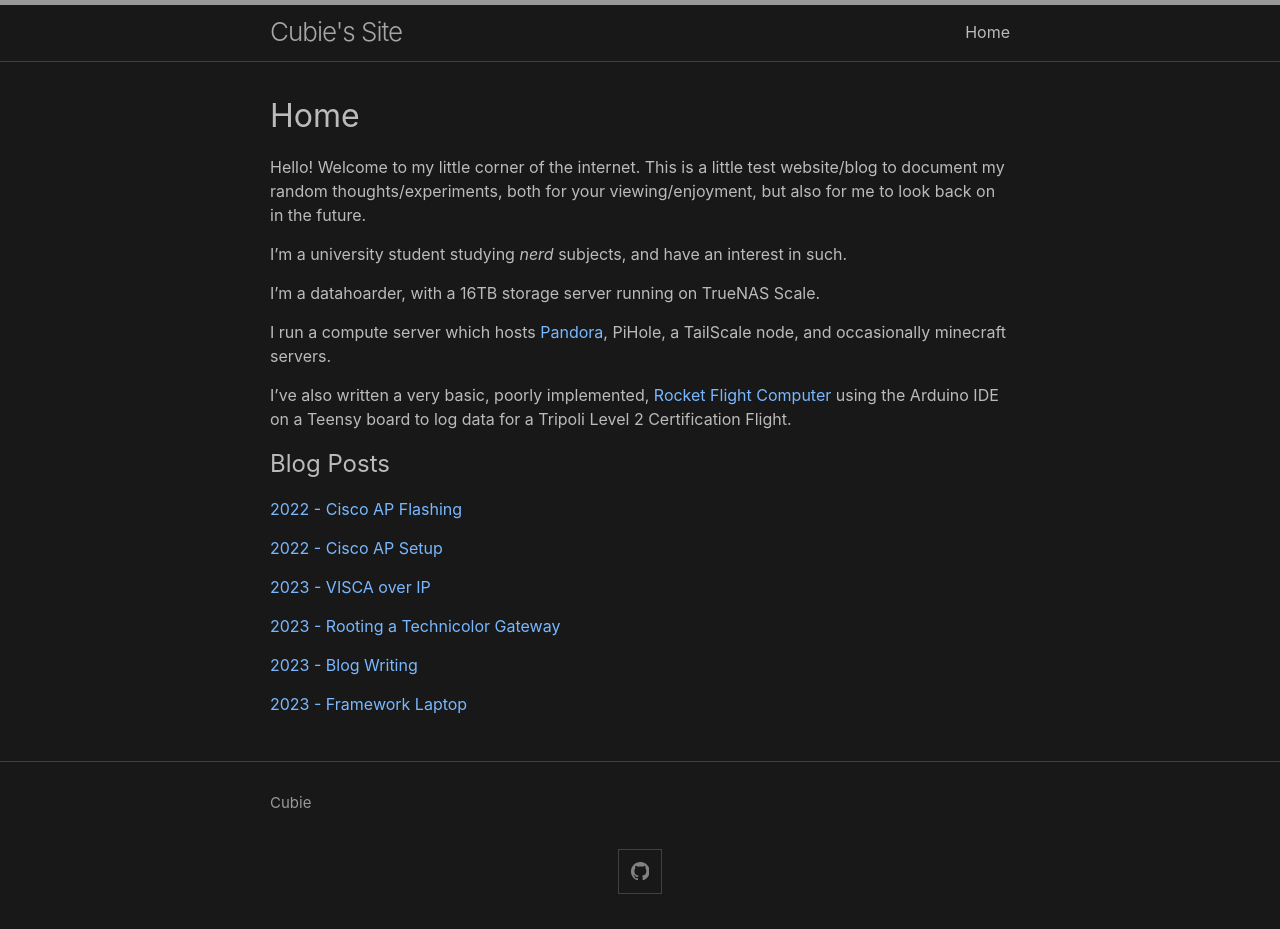
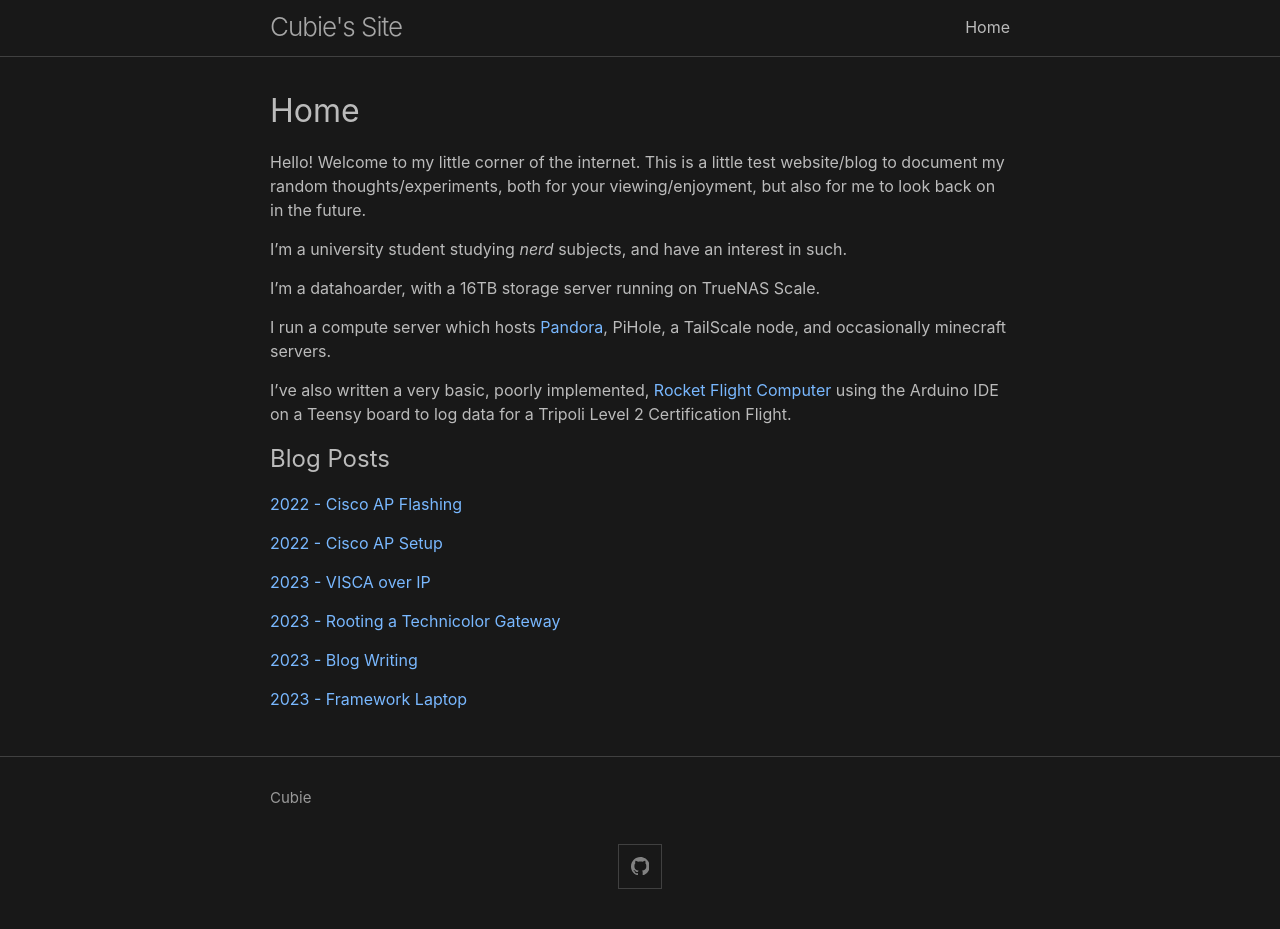
Before and after one commit to Cubie87/cubie87.github.io, a Jekyll site: the page built from index.md, in a window 1280 px wide. Built offline with Jekyll 4.4.1, drawn with Linux system fonts in a browser that asks for light colours; our own code applies the rules of GitHub Pages for plain Markdown files.

Commit message:
removing the header margin border

```diff
--- a/_sass/minima/_layout.scss
+++ b/_sass/minima/_layout.scss
@@ -2,7 +2,7 @@
  * Site header
  */
 .site-header {
-  border-top: 5px solid $border-color-03;
+  border-top: 0px solid $border-color-03;
   border-bottom: 1px solid $border-color-01;
   min-height: $spacing-unit * 1.865;
   line-height: $base-line-height * $base-font-size * 2.25;
```
